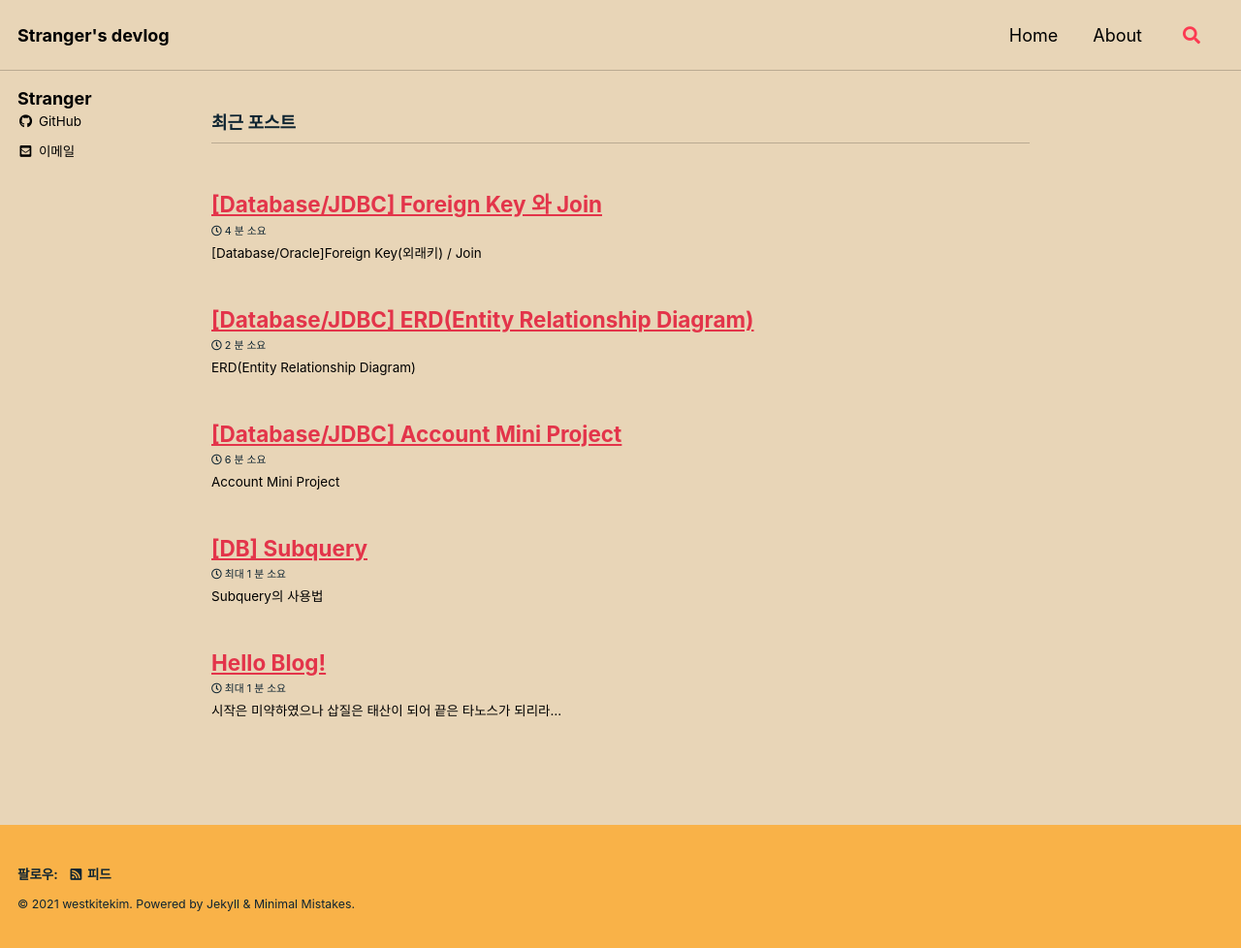
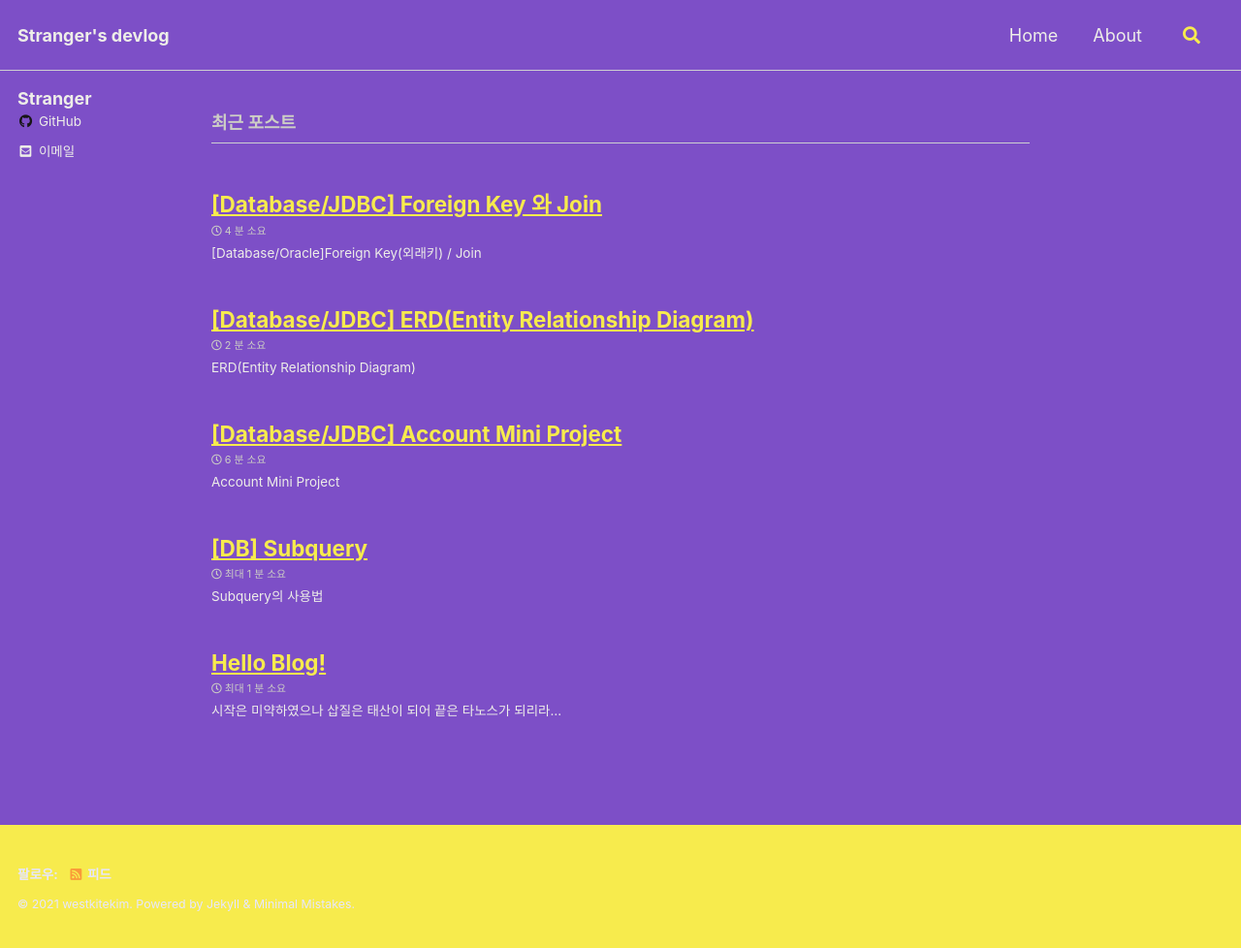
Before and after one commit to westkitekim/westkitekim.github.io, a Jekyll site: the page built from index.html, in a window 1280 px wide. Shown: the whole page at 97% size. Built offline with Jekyll 4.4.1, drawn with Linux system fonts in a browser that asks for light colours; cached includes are drawn as plain includes; the list of posts is cut into pages by our own code.

Commit message:
custom change

```diff
--- a/_config.yml
+++ b/_config.yml
@@ -12,7 +12,7 @@
 
 # theme                  : "minimal-mistakes-jekyll"
 # remote_theme           : "mmistakes/minimal-mistakes"
-minimal_mistakes_skin    : "sunrise" # "air", "aqua", "contrast", "dark", "dirt", "neon", "mint", "plum", "sunrise"
+minimal_mistakes_skin    : "custom" # "air", "aqua", "contrast", "dark", "dirt", "neon", "mint", "plum", "sunrise"
 
 # Site Settings
 locale                   : "ko-KR"
```
